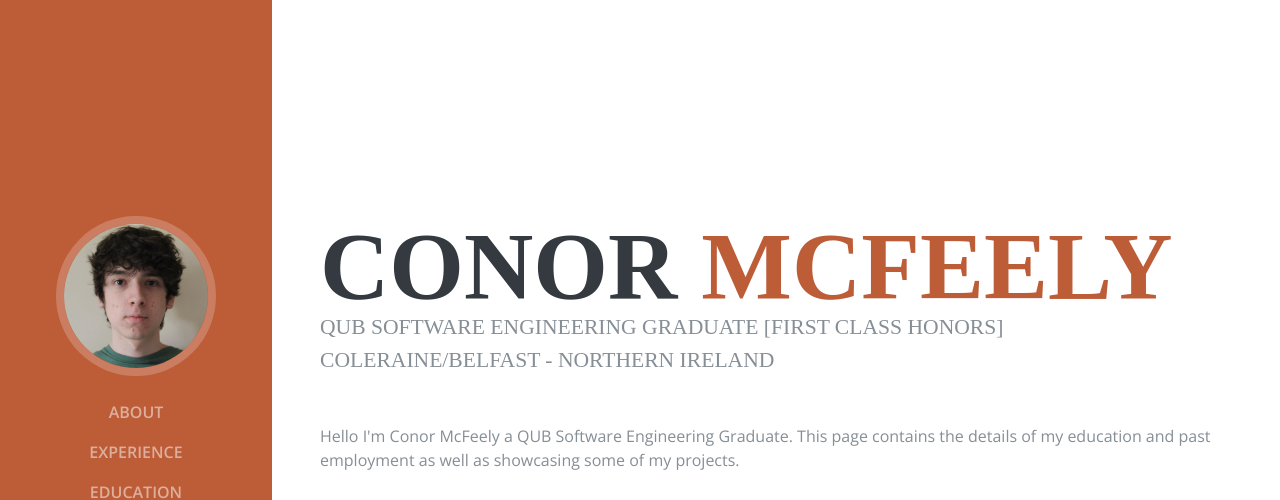
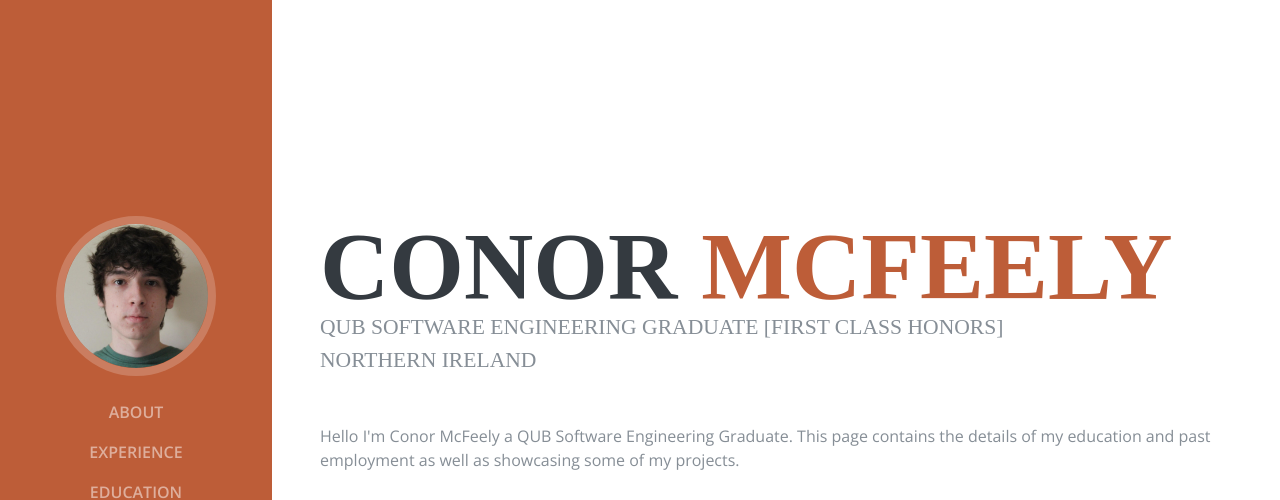
Before and after one commit to cmcfsoftware/Resume, a plain HTML site: page index.html in a window 1280 px wide. Shown: the top 500 px of the page. Drawn offline with nearby package versions, Linux system fonts and the light colour scheme; a web font is replaced by a local one.

Commit message:
Update index.html

```diff
--- a/index.html
+++ b/index.html
@@ -72,7 +72,7 @@
 
           <div class="subheading">QUB Software Engineering Graduate [First Class Honors]
           </div>
-          <div class="subheading mb-5">Coleraine/Belfast - Northern Ireland
+          <div class="subheading mb-5">Northern Ireland
           </div>
           <p class="mb-5">Hello I'm Conor McFeely a QUB Software Engineering Graduate. This page contains the details of my education and past employment as well as showcasing some of my projects.</p>
           <ul class="list-inline list-social-icons mb-0">
```
